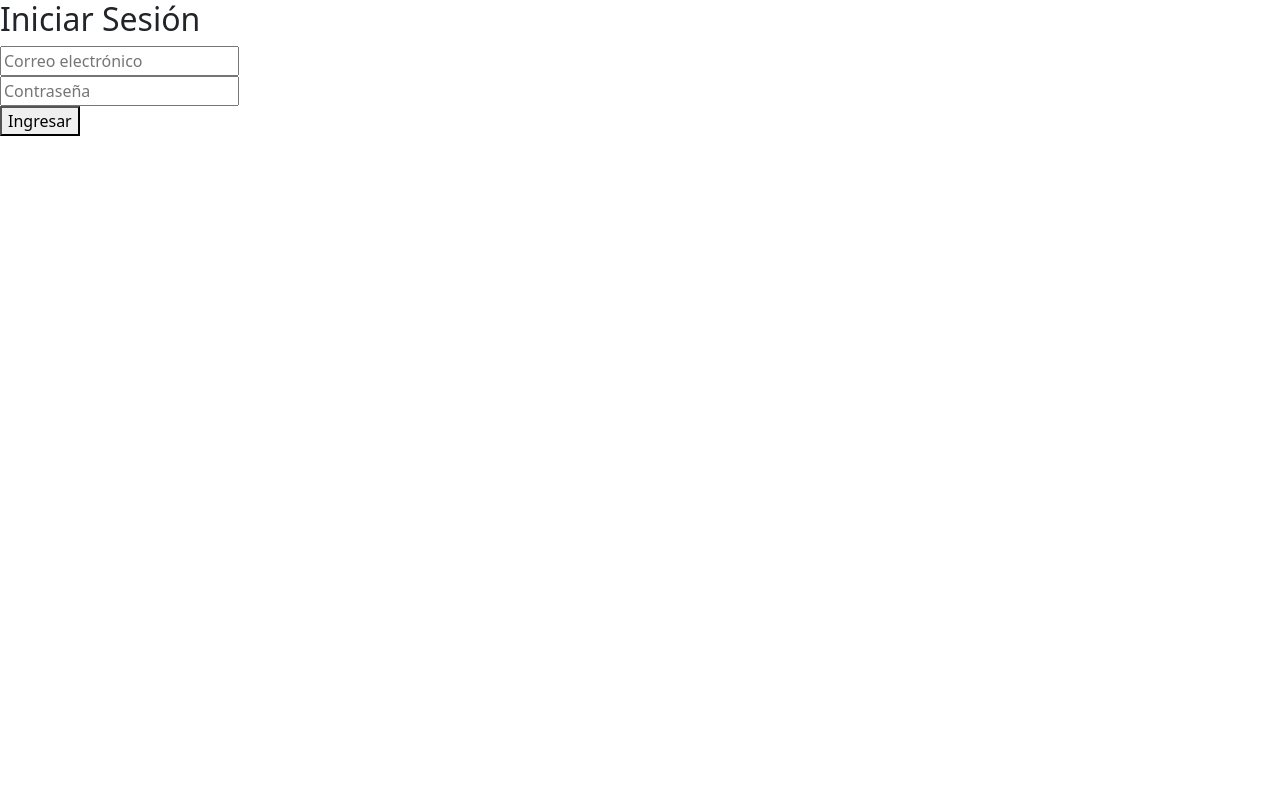
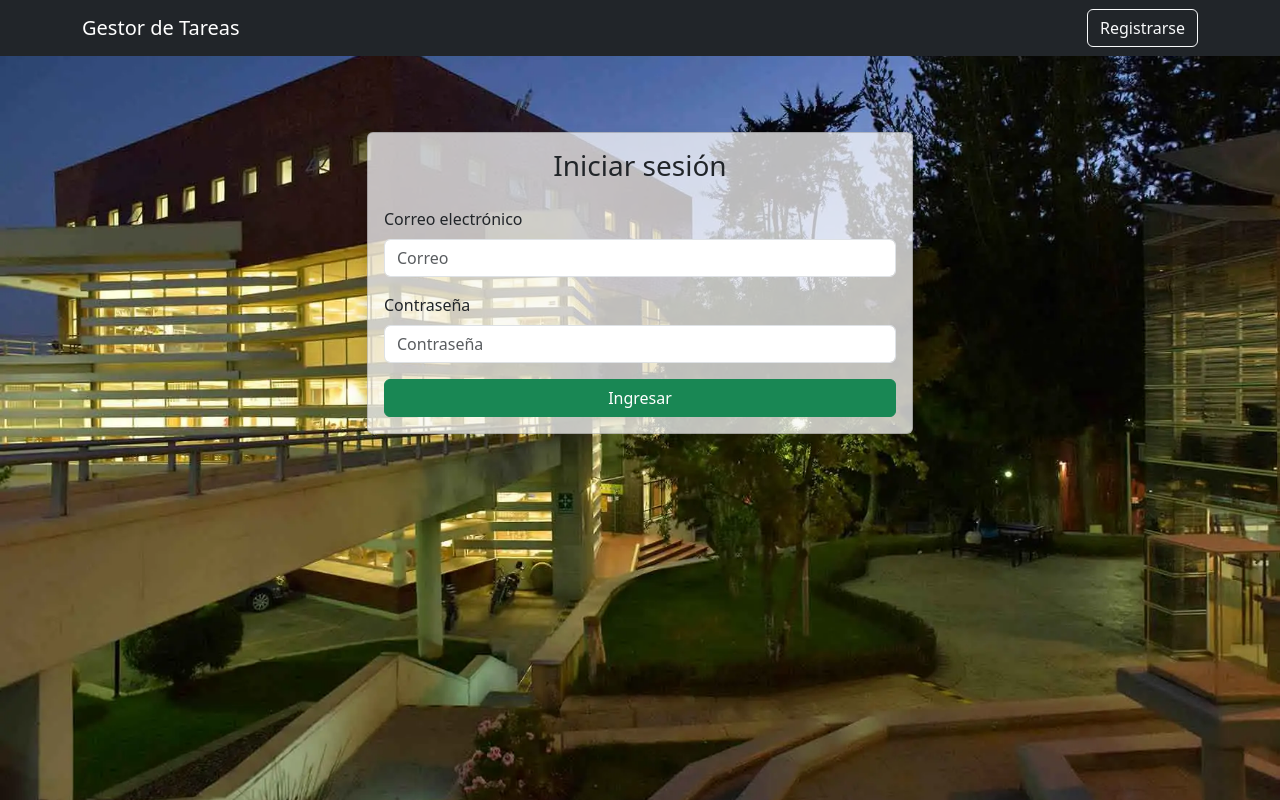
Before and after one commit to Baku15/Protecto-final-fronted, a React (Create React App) app: page / in a window 1280 px wide. Built offline with nearby package versions, Linux system fonts and the light colour scheme.

Commit message:
Agregando estilo y cambiando rutas en ingles

```diff
--- a/src/pages/Dashboard.jsx
+++ b/src/pages/Dashboard.jsx
@@ -1,20 +1,77 @@
-import React, { useEffect } from 'react';
-import { useNavigate } from 'react-router-dom';
+import React, { useEffect, useState } from 'react';
+import axios from 'axios';
 
 const Dashboard = () => {
-    const navigate = useNavigate();
+    const [tareas, setTareas] = useState([]);
+    const [nuevaTarea, setNuevaTarea] = useState('');
+    const token = localStorage.getItem('token');
+
+    const obtenerTareas = async () => {
+        try {
+            const response = await axios.get('http://localhost:3000/api/tasks', {
+                headers: { Authorization: `Bearer ${token}` },
+            });
+            setTareas(response.data);
+        } catch (error) {
+            console.error(error);
+        }
+    };
+
+    const agregarTarea = async () => {
+        try {
+            await axios.post('http://localhost:3000/api/tasks', { descripcion: nuevaTarea }, {
+                headers: { Authorization: `Bearer ${token}` },
+            });
+            setNuevaTarea('');
+            obtenerTareas();
+        } catch (error) {
+            console.error(error);
+        }
+    };
+
+    const eliminarTarea = async (id) => {
+        try {
+            await axios.delete(`http://localhost:3000/api/tasks/${id}`, {
+                headers: { Authorization: `Bearer ${token}` },
+            });
+            obtenerTareas();
+        } catch (error) {
+            console.error(error);
+        }
+    };
 
     useEffect(() => {
-        const token = localStorage.getItem('token');
-        if (!token) {
-            navigate('/'); // Redirige si no hay token
-        }
-    }, [navigate]);
+        obtenerTareas();
+    }, []);
 
     return (
-        <div>
-            <h2>Panel de Tareas</h2>
-            <p>Bienvenido. Aquí verás tus tareas.</p>
+        <div className="container mt-5">
+            <h2 className="mb-4 text-center">Gestor de Tareas</h2>
+
+            <div className="input-group mb-4">
+                <input
+                    type="text"
+                    className="form-control"
+                    placeholder="Nueva tarea..."
+                    value={nuevaTarea}
+                    onChange={(e) => setNuevaTarea(e.target.value)}
+                />
+                <button onClick={agregarTarea} className="btn btn-primary">Agregar</button>
+            </div>
+
+            <ul className="list-group">
+                {tareas.map((tarea) => (
+                    <li key={tarea.id} className="list-group-item d-flex justify-content-between align-items-center">
+                        {tarea.descripcion}
+                        <button
+                            onClick={() => eliminarTarea(tarea.id)}
+                            className="btn btn-sm btn-danger"
+                        >
+                            Eliminar
+                        </button>
+                    </li>
+                ))}
+            </ul>
         </div>
     );
 };
--- a/src/pages/Login.jsx
+++ b/src/pages/Login.jsx
@@ -1,51 +1,94 @@
 import React, { useState } from 'react';
 import axios from 'axios';
-import { useNavigate } from 'react-router-dom';
+import { useNavigate, Link } from 'react-router-dom';
 
 const Login = () => {
-    const [email, setEmail] = useState('');
-    const [password, setPassword] = useState('');
+    const [formData, setFormData] = useState({ email: '', password: '' });
     const [mensaje, setMensaje] = useState('');
     const navigate = useNavigate();
+
+    const handleChange = (e) => {
+        setFormData({ ...formData, [e.target.name]: e.target.value });
+    };
 
     const handleSubmit = async (e) => {
         e.preventDefault();
         try {
-            const respuesta = await axios.post('http://localhost:3000/api/auth/login', {
-                email,
-                password,
-            });
-
-            const { token } = respuesta.data;
-            localStorage.setItem('token', token); // Guardar JWT
-            navigate('/dashboard'); // Redirigir al panel
+            const response = await axios.post('http://localhost:3000/api/auth/login', formData);
+            localStorage.setItem('token', response.data.token);
+            navigate('/dashboard');
         } catch (error) {
             console.error(error);
-            setMensaje('Credenciales incorrectas');
+            setMensaje('❌ Error al iniciar sesión. Verifica tus datos.');
         }
     };
 
     return (
-        <div>
-            <h2>Iniciar Sesión</h2>
+        <div
+            style={{
+                backgroundImage: 'url("/ucb-logo.jpg")',
+                backgroundSize: 'cover',
+                backgroundPosition: 'center',
+                minHeight: '100vh',
+                paddingTop: '60px',
+            }}
+        >
+            {/* NAVBAR */}
+            <nav className="navbar navbar-expand-lg navbar-dark bg-dark fixed-top">
+                <div className="container">
+                    <Link className="navbar-brand" to="/">Gestor de Tareas</Link>
+                    <div className="d-flex">
+                        <Link to="/registro" className="btn btn-outline-light">Registrarse</Link>
+                    </div>
+                </div>
+            </nav>
+
+            {/* FORMULARIO */}
+            <div className="container mt-5 pt-4">
+                <div className="row justify-content-center">
+                    <div className="col-md-6">
+                        <div className="card shadow bg-light bg-opacity-75">
+                            <div className="card-body">
+                                <h3 className="text-center mb-4">Iniciar sesión</h3>
                                 <form onSubmit={handleSubmit}>
+                                    <div className="mb-3">
+                                        <label className="form-label">Correo electrónico</label>
                                         <input
                                             type="email"
-                    placeholder="Correo electrónico"
-                    value={email}
-                    onChange={(e) => setEmail(e.target.value)}
+                                            name="email"
+                                            className="form-control"
+                                            placeholder="Correo"
+                                            value={formData.email}
+                                            onChange={handleChange}
                                             required
-                /><br />
+                                        />
+                                    </div>
+                                    <div className="mb-3">
+                                        <label className="form-label">Contraseña</label>
                                         <input
                                             type="password"
+                                            name="password"
+                                            className="form-control"
                                             placeholder="Contraseña"
-                    value={password}
-                    onChange={(e) => setPassword(e.target.value)}
+                                            value={formData.password}
+                                            onChange={handleChange}
                                             required
-                /><br />
-                <button type="submit">Ingresar</button>
+                                        />
+                                    </div>
+                                    <button type="submit" className="btn btn-success w-100">
+                                        Ingresar
+                                    </button>
                                 </form>
-            {mensaje && <p>{mensaje}</p>}
+                                {mensaje && (
+                                    <div className="alert alert-danger mt-3 text-center">
+                                        {mensaje}
+                                    </div>
+                                )}
+                            </div>
+                        </div>
+                    </div>
+                </div>
+            </div>
         </div>
     );
 };
--- a/src/pages/Registro.jsx
+++ b/src/pages/Registro.jsx
@@ -1,6 +1,6 @@
 import React, { useState } from 'react';
 import axios from 'axios';
-import { useNavigate } from 'react-router-dom';
+import { useNavigate, Link } from 'react-router-dom';
 
 const Registro = () => {
     const [formData, setFormData] = useState({
@@ -18,23 +18,43 @@ const Registro = () => {
     const handleSubmit = async (e) => {
         e.preventDefault();
         try {
-            const respuesta = await axios.post('http://localhost:3000/api/auth/register', formData);
-            setMensaje('✅ Registro exitoso, ahora puedes iniciar sesión.');
+            await axios.post('http://localhost:3000/api/auth/register', formData);
+            setMensaje('✅ Registro exitoso. Redirigiendo...');
             setFormData({ name: '', email: '', password: '' });
             setTimeout(() => navigate('/'), 2000);
         } catch (error) {
             console.error(error);
-            setMensaje('❌ Error al registrar. Revisa los campos o si el email ya está en uso.');
+            setMensaje('❌ Error al registrar. Verifica los campos o el correo.');
         }
     };
 
     return (
-        <div className="container mt-5">
+        <div
+            style={{
+                backgroundImage: 'url("/ucb-logo.jpg")',
+                backgroundSize: 'cover',
+                backgroundPosition: 'center',
+                minHeight: '100vh',
+                paddingTop: '60px',
+            }}
+        >
+            {/* NAVBAR */}
+            <nav className="navbar navbar-expand-lg navbar-dark bg-dark fixed-top">
+                <div className="container">
+                    <Link className="navbar-brand" to="/">Gestor de Tareas</Link>
+                    <div className="d-flex">
+                        <Link to="/" className="btn btn-outline-light">Iniciar sesión</Link>
+                    </div>
+                </div>
+            </nav>
+
+            {/* FORMULARIO */}
+            <div className="container mt-5 pt-4">
                 <div className="row justify-content-center">
                     <div className="col-md-6">
-                    <div className="card shadow">
+                        <div className="card shadow bg-light bg-opacity-75">
                             <div className="card-body">
-                            <h3 className="text-center mb-4">Registro</h3>
+                                <h3 className="text-center mb-4">Registro de Usuario</h3>
                                 <form onSubmit={handleSubmit}>
                                     <div className="mb-3">
                                         <label className="form-label">Nombre completo</label>
@@ -54,7 +74,7 @@ const Registro = () => {
                                             type="email"
                                             name="email"
                                             className="form-control"
-                                        placeholder="Correo electrónico"
+                                            placeholder="Correo"
                                             value={formData.email}
                                             onChange={handleChange}
                                             required
@@ -77,10 +97,11 @@ const Registro = () => {
                                     </button>
                                 </form>
                                 {mensaje && (
-                                <div className="alert alert-info mt-3 text-center" role="alert">
+                                    <div className="alert alert-info mt-3 text-center">
                                         {mensaje}
                                     </div>
                                 )}
+                            </div>
                         </div>
                     </div>
                 </div>
```
Also changed, not shown: public/ucb-logo.jpg (added), public/ucb_logo.jpg (added). Lines whose indentation alone changed are shown as unchanged.
